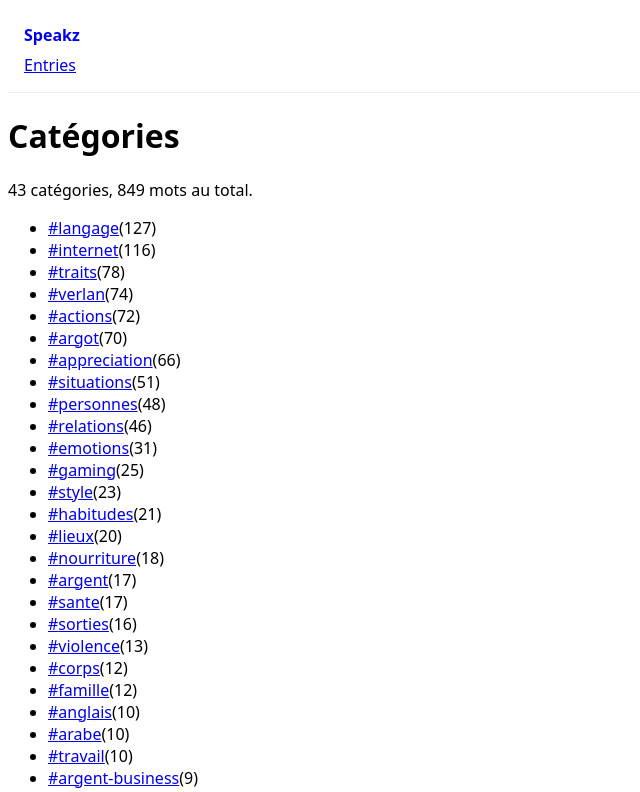
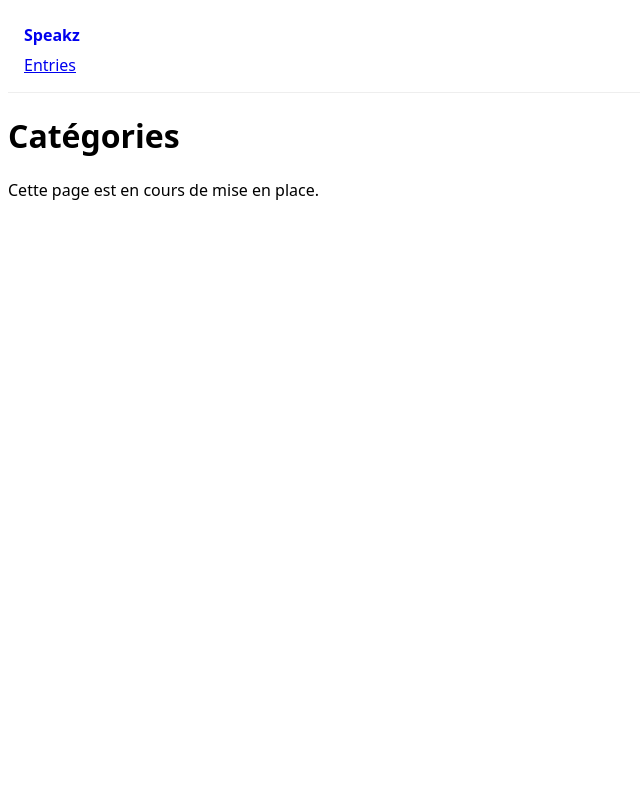
Before and after one commit to SpeakzFounder/speakz, a Next.js app: page /categories in a window 1280 px wide. Shown: the top 792 px of the page, without its empty margins (0-640 px from the left). Built offline with nearby package versions, Linux system fonts and the light colour scheme.

Commit message:
Update page.tsx

```diff
--- a/src/app/categories/page.tsx
+++ b/src/app/categories/page.tsx
@@ -1,53 +1,13 @@
-
 // src/app/categories/page.tsx
-
-type Entry = {
-  term: string;
-  slug: string;
-  definition?: string;
-  categories?: string[];
-};
-
-// ✅ Import statique du JSON (zéro fetch, compatible export statique)
-//    Chemin relatif : on part de src/app/categories/page.tsx → remonte à la racine (../../..)
-//    puis va dans public/speakz_entries.json
-import entriesData from "../../../public/speakz_entries.json";
-const entries = (entriesData as Entry[]) ?? [];
-
-function buildCategoryIndex(items: Entry[]) {
-  const map = new Map<string, number>();
-  for (const e of items) {
-    const cats = Array.isArray(e.categories) ? e.categories : [];
-    for (const c of cats) {
-      if (!c) continue;
-      map.set(c, (map.get(c) ?? 0) + 1);
-    }
-  }
-  return Array.from(map.entries())
-    .map(([category, count]) => ({ category, count }))
-    .sort((a, b) => (b.count - a.count) || a.category.localeCompare(b.category));
-}
+export const dynamic = "force-dynamic"; // ❌ pas de prerender
 
 export default function CategoriesPage() {
-  const index = buildCategoryIndex(entries);
-
   return (
     <main className="max-w-4xl mx-auto px-4 py-8">
       <h1 className="text-3xl md:text-4xl font-bold">Catégories</h1>
       <p className="mt-2 text-neutral-600">
-        {index.length} catégories, {entries.length} mots au total.
+        Cette page est en cours de mise en place.
       </p>
-
-      <ul className="mt-6 grid grid-cols-1 sm:grid-cols-2 gap-3">
-        {index.map(({ category, count }) => (
-          <li key={category} className="border rounded-lg p-3 hover:bg-neutral-50">
-            <a href={`/categorie/${encodeURIComponent(category)}`} className="font-medium">
-              #{category}
-            </a>
-            <span className="ml-2 text-sm text-neutral-600">({count})</span>
-          </li>
-        ))}
-      </ul>
     </main>
   );
 }
```
